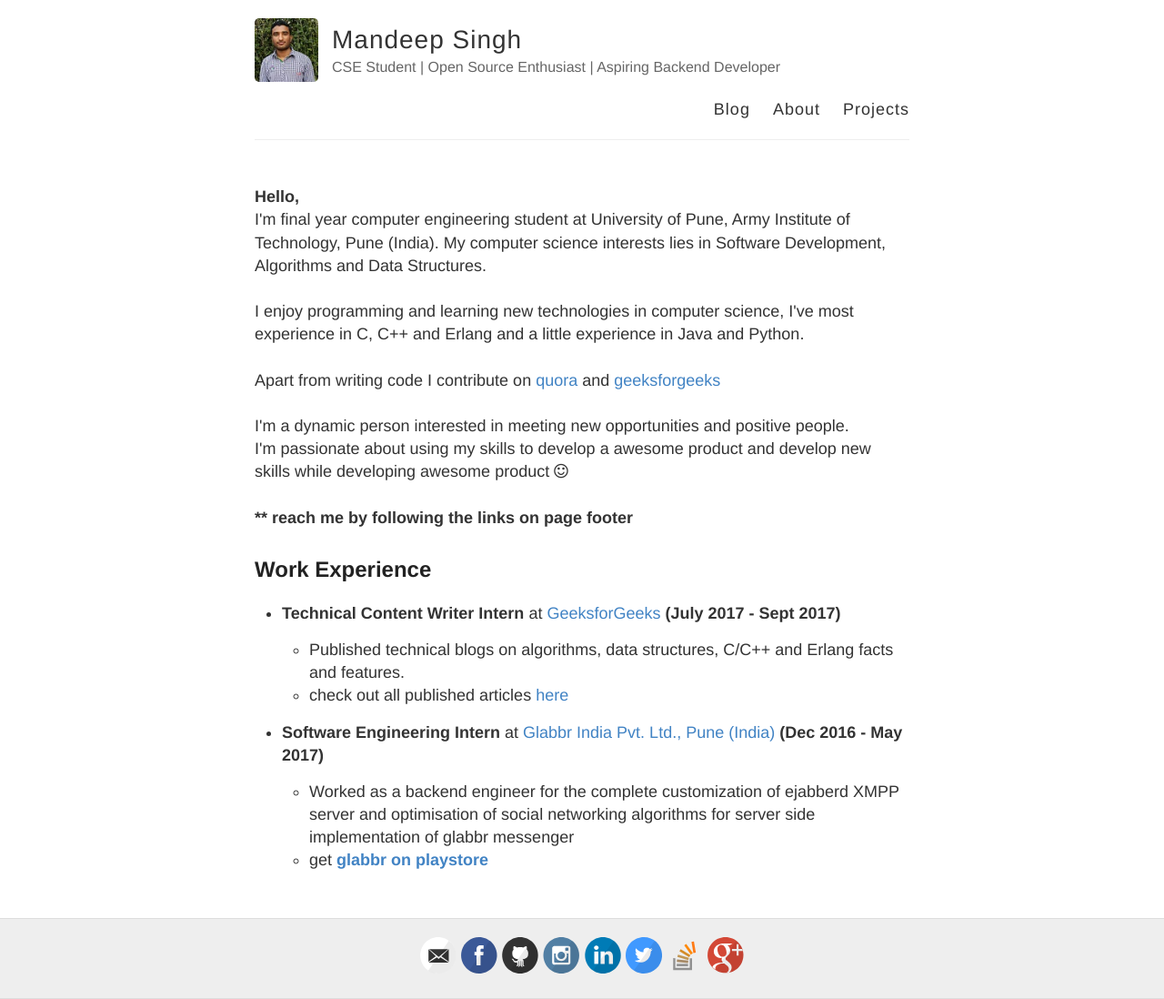
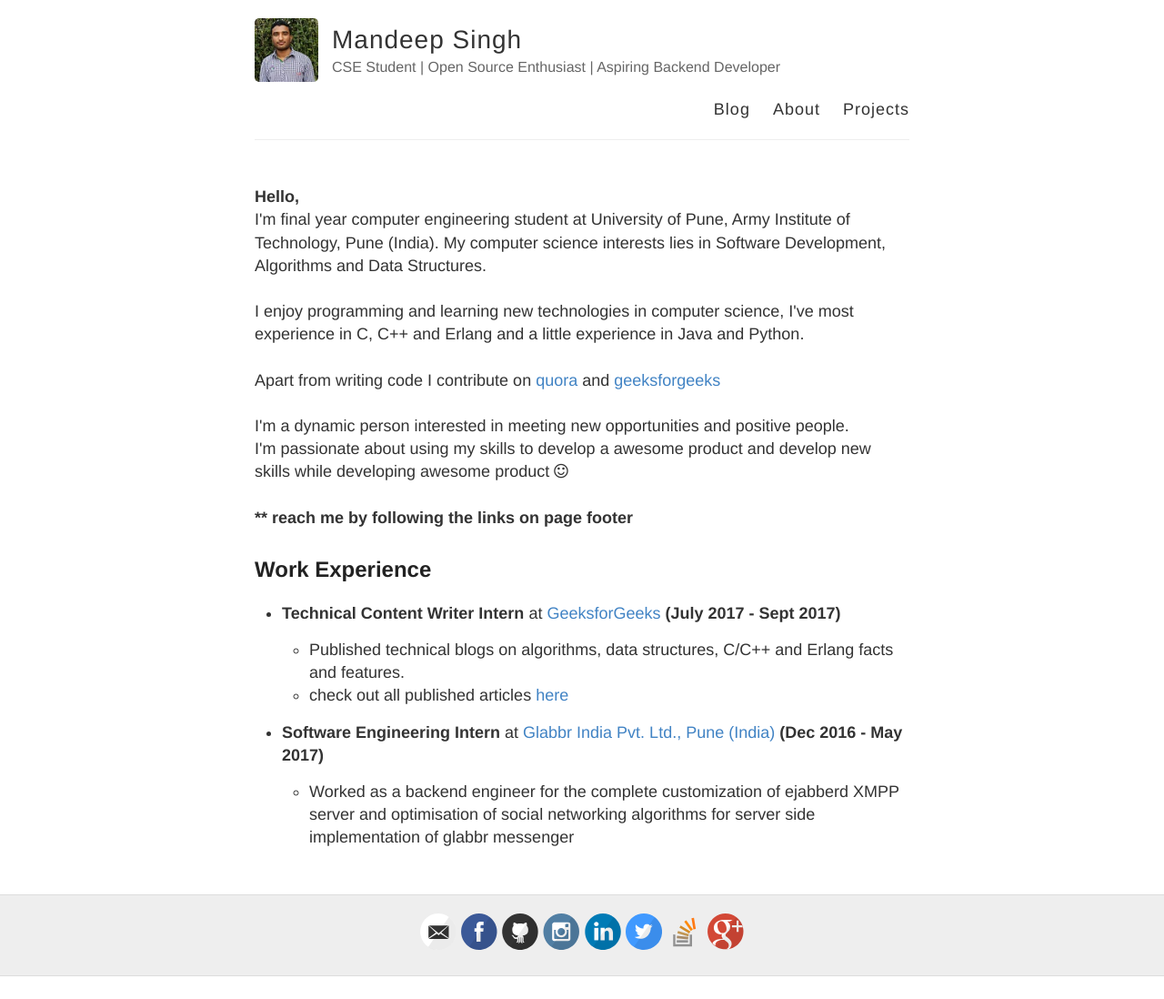
Before and after one commit to msdeep14/msdeep14.github.io, a Jekyll site: the page built from about.md, in a window 1280 px wide. Shown: the whole page at 91% size. Built offline with Jekyll 4.4.1, drawn with Linux system fonts in a browser that asks for light colours; after the commit the page ends 1073 px from its top, so only the background shows below that.

Commit message:
cosmetic changes

```diff
--- a/_includes/about.html
+++ b/_includes/about.html
@@ -60,7 +60,7 @@
             <li> Worked as a backend engineer for the complete customization of ejabberd XMPP server and optimisation of social
             networking algorithms for server side implementation of
             glabbr messenger </li>
-            <li>get<strong> <a target="_blank" href = "https://play.google.com/store/apps/details?id=com.glabbr.messenger">glabbr on playstore</a></strong></li>
+            <!-- <li>get<strong> <a target="_blank" href = "https://play.google.com/store/apps/details?id=com.glabbr.messenger">glabbr on playstore</a></strong></li> -->
         </ul>
         </p></li>
     </ul>
```
